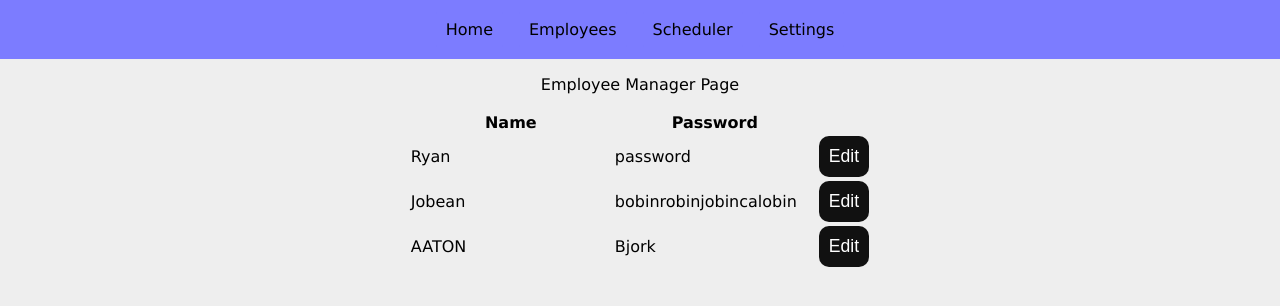
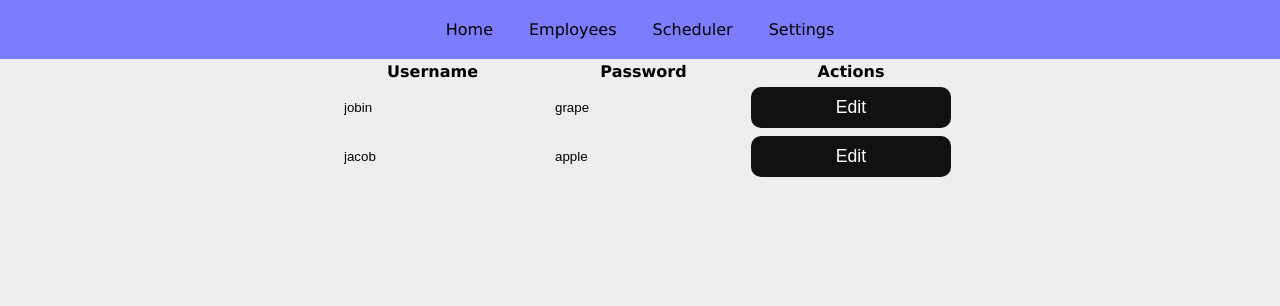
Before and after one commit to FloatingPointers/scheduler, a React (Create React App) app: page /mgr/employees in a window 1280 px wide. Shown: the top 306 px of the page. Built offline with nearby package versions, Linux system fonts and the light colour scheme.

Commit message:
Create employee manage functionality Co-authored-by: RyanA3 <alsobrooks.ryan@gmail.com> Co-authored-by: banana2244 <ashton22440@gmail.com> Rewrite employee management table for improved functionality and clarity.

```diff
--- a/package.json
+++ b/package.json
@@ -3,6 +3,10 @@
   "version": "0.1.0",
   "private": true,
   "dependencies": {
+    "@tanstack/react-table": "^8.9.2",
+    "@tanstack/solid-table": "^8.9.2",
+    "@tanstack/svelte-table": "^8.9.2",
+    "@tanstack/vue-table": "^8.9.2",
     "@testing-library/jest-dom": "^5.16.5",
     "@testing-library/react": "^13.4.0",
     "@testing-library/user-event": "^13.5.0",
--- a/src/pages/Manager/EmployeeManager.js
+++ b/src/pages/Manager/EmployeeManager.js
@@ -1,34 +1,128 @@
 import React from 'react';
-import { useState, useEffect } from 'react';
+import { useState } from 'react';
 import ManagerNavbar from '../../components/manager-components/ManagerNavbar';
 
-import '../../styles/manager.css';
-import EmployeeManagementRow from '../../components/manager-components/EmployeeManagementRow';
-import { isElementType } from '@testing-library/user-event/dist/utils';
+
+
 
 
 function EmployeeManager() {
 
-  const [employeeElements, setEmployeeElements] = useState([
-    { uuid: 1493123, name: "Ryan", password: "password" },
-    { uuid: 2930103, name: "Jobean", password: "bobinrobinjobincalobin" },
-    { uuid: 8008135, name: "AATON", password: "Bjork" }
+  const [intlEmployee, setIntlEmployee] = useState([
+    { id: 1, username: 'jobin', password: 'grape' },
+    { id: 2, username: 'jacob', password: 'apple' },
   ]);
 
-  //GET employees from database --> load into list --> construct individual components for editing each employee's settings in the table
+  const [employee, setEmployee] = useState(intlEmployee);
+
+  const handleUsernameChange = (id, event) => {
+    const newEmployee = employee.map((employee) => {
+      if (employee.id === id) {
+        return { ...employee, username: event.target.value };
+      }
+      return employee;
+    });
+    setEmployee(newEmployee);
+  };
+
+  const handlePasswordChange = (id, event) => {
+    const newEmployee = employee.map((employee) => {
+      if (employee.id === id) {
+        return { ...employee, password: event.target.value };
+      }
+      return employee;
+    });
+    setEmployee(newEmployee);
+  };
+
+  //Get database employee data using employee id
+  const getIntlEmployee = (id) => {
+    let found = null;
+    intlEmployee.forEach(element => {
+      if(element.id === id) {
+        found = element;
+      }
+    });
+    return found;
+  }
+
+  //Get current edited employee data
+  const getEmployee = (id) => {
+    let found = null;
+    employee.forEach(element => {
+      if(element.id === id) {
+        found = element;
+      }
+    });
+    return found;
+  }
 
 
+  const handleEditButton = (id, event) => {
 
-  function generateEmployeeContent() {
-
-    let content = [];
-    employeeElements.forEach(element => {
-      let append = ( <EmployeeManagementRow employeeInfo={element} /> );
-      content.push(append);
+    //Make text inputs visible
+    Array.from(document.getElementsByClassName(id + "-input")).forEach((input) => {
+      input.readOnly = false;
     });
 
-    return content;
+    //Hide edit button, make submit and cancel buttons visible
+    Array.from(document.getElementsByClassName(id + "-button")).forEach((button) => {
+      if(button.innerText === "Edit") {
+        button.hidden = true;
+      } else if (button.innerText === "Submit" || button.innerText === "Cancel") {
+        button.hidden = false;
+      }
+    });
 
+  }
+
+
+  const handleCancelButton = (id, event) => {
+
+    //Get initial employee data
+    let intlEmployeeValue = getIntlEmployee(id);
+
+    //Cancels edits, makes text inputs unusable
+    Array.from(document.getElementsByClassName(id + "-input")).forEach((input) => {
+
+      if(input.name === "username") input.value = intlEmployeeValue.username;
+      else if(input.name === "password") input.value = intlEmployeeValue.password;
+
+      input.readOnly = true;
+
+    });
+
+    //Hide cancel and submit buttons, show edit button
+    Array.from(document.getElementsByClassName(id + "-button")).forEach((button) => {
+
+      if(button.innerText === "Cancel" || button.innerText === "Submit") {
+        button.hidden = true;
+      } else if(button.innerText === "Edit") {
+        button.hidden = false;
+      }
+
+    });
+
+  }
+
+
+  const handleSubmitButton = (id, event) => {
+
+    //Submit edits, POST them
+    Array.from(document.getElementsByClassName(id + "-input")).forEach((input) => {
+      input.readOnly = true;
+    });
+
+    //show edit button
+    Array.from(document.getElementsByClassName(id + "-button")).forEach((button) => {
+
+      if(button.innerText === "Cancel" || button.innerText === "Submit") {
+        button.hidden = true;
+      } else if(button.innerText === "Edit") {
+        button.hidden = false;
+      }
+
+    });
   }
 
 
@@ -37,25 +131,57 @@
   return (
 
     <div className="manager-body">
+
       <ManagerNavbar />
-      <p>Employee Manager Page</p>
 
       <table>
         <thead>
           <tr>
-            <th>Name</th>
+            <th>Username</th>
             <th>Password</th>
+            <th>Actions</th>
           </tr>
         </thead>
         <tbody>
-          {generateEmployeeContent() /*employeeElements.map((info) => <EmployeeManagementRow employeeInfo={info} handleDeleteEmployee={handleDeleteEmployee} />)*/}
+          {employee.map((employee) => (
+            <tr key={employee.id}>
+              <td>
+                <input
+                  type="text"
+                  className={employee.id + "-input"}
+                  name="username"
+                  value={employee.username}
+                  onChange={(event) => handleUsernameChange(employee.id, event)}
+                  readOnly
+                />
+              </td>
+              <td>
+                <input
+                  type="text"
+                  className={employee.id + "-input"}
+                  name="password"
+                  value={employee.password}
+                  onChange={(event) => handlePasswordChange(employee.id, event)}
+                  readOnly
+                />
+              </td>
+              <td>
+                <button type="button" className={employee.id + "-button"} onClick={(event) => handleEditButton(employee.id, event)}>Edit</button>
+                <button type="button" className={employee.id + "-button"} onClick={(event) => handleCancelButton(employee.id, event)} hidden>Cancel</button>
+                <button type="button" className={employee.id + "-button"} onClick={(event) => handleSubmitButton(employee.id, event)} hidden>Submit</button>
+              </td>
+            </tr>
+          ))}
+
         </tbody>
+
       </table>
+    </div>
 
-    </div>
 
   );
 
-}
+};
+
 
 export default EmployeeManager;
--- a/src/pages/Manager/ManagerAccountSettings.js
+++ b/src/pages/Manager/ManagerAccountSettings.js
@@ -1,13 +1,14 @@
-import React, {useState, useEffect} from "react";
+import React, { useState, useEffect } from "react";
 import ManagerNavbar from '../../components/manager-components/ManagerNavbar';
-import ReactList from 'react-list';
 import { Virtuoso } from 'react-virtuoso';
+
 
 
 import '../../styles/manager.css';
 
-
 const daysOfWeek = ["Sunday", "Monday", "Tuesday", "Wednesday", "Thursday", "Friday", "Saturday"];
+const hourTimes = ["12:00 AM", "1:00 AM", "2:00 AM", "3:00 AM", "4:00 AM", "5:00 AM", "6:00 AM", "7:00 AM", "8:00 AM", "9:00 AM",
+"10:00 AM", "11:00 AM", "12:00 PM", "1:00 PM", "2:00 PM", "3:00 PM", "4:00 PM", "5:00 PM", "6:00 PM", "7:00 PM", "8:00 PM", "9:00 PM", "10:00 PM", "11:00 PM"]
 
 
 function ManagerAccountSettings() {
@@ -30,7 +31,7 @@
   });
 
   const handleChange = (event) => {
-        const {id, value} = event.target;
+    const { id, value } = event.target;
     setState({
       ...state,
       [id]: value
@@ -83,7 +84,7 @@
 
         <div className="label-input-combo">
           <label htmlFor="email">Email</label>
-                    <input id="email" name="email" type="email" value={state.email} onChange={handleChange}/>
+          <input id="email" name="email" type="email" value={state.email} onChange={handleChange} />
         </div>
 
         <div className="label-input-combo">
@@ -99,15 +100,27 @@
 
         <div className="label-input-combo">
           <label htmlFor="openTime">Open Time</label>
-                    <input id="openTime" name="openTime" type="text" value={state.openTime} onChange={handleChange}/>
+          <select id="openTime" name="openTime" type="text" value={state.openTime} onChange={handleChange} >
+            {hourTimes.map((hour) => (
+                <option key={hour} value={hour}>
+                    {hour}
+                </option>
+            ))}
+            </select>
         </div>
         <div className="label-input-combo">
           <label htmlFor="closeTime">Close Time</label>
-                    <input id="closeTime" name="closeTime" type="text" value={state.closeTime} onChange={handleChange}/>
+          <select id="closeTime" name="closeTime" type="text" value={state.closeTime} onChange={handleChange} >
+            {hourTimes.map((hour) => (
+                <option key={hour} value={hour}>
+                    {hour}
+                </option>
+            ))}
+            </select>
         </div>
 
 
-                <div>
+        <div classname="border">
           <h3>Manage Roles</h3>
           <Virtuoso
             style={{ height: '200px' }}
@@ -118,7 +131,6 @@
                   type="text"
 
                   onChange={(event) => handleChange(event, index)}
-                                    onBlur={handleSave}
                 />
                 {/* <button onClick={() => handleDelete(index)}>Delete Role</button> */}
               </div>
--- a/src/styles/manager.css
+++ b/src/styles/manager.css
@@ -26,9 +26,8 @@
         border: 1px solid var(--background-dark);
 
         font-size: 1em;
-        padding: 0px;
-        margin: 0px;
 
+        width: 500px;
         padding-left: 30px;
 
 }
@@ -54,3 +53,34 @@
     min-width: 200px;
 
 }
+
+input[type="text"] {
+
+    margin-bottom: 5px;
+
+}
+
+td > input[type="text"] {
+
+    margin: 5px;
+    border: none;
+    background-color: var(--background-light);
+
+}
+
+.editable-table-input {
+
+    margin: 5px;
+    border: 1px solid black;
+    background-color: var(--background-light-dim);
+
+}
+
+.border{
+    border: 1px solid black;
+}
+
+
+input[readonly]{
+    background-color: blue;
+}
```
Also changed, not shown: src/components/employee-components/Navbar.js (added, +20 -0 lines), src/pages/Manager/DeprecatedEmployeeManager.js (added, +60 -0 lines), src/components/manager-components/DeprecatedEmployeeManagementRow.js (renamed from src/components/manager-components/EmployeeManagementRow.js), src/data/constants.js (added), src/pages/Employee/EmployeeHome.js (added), 1 other file (tests, documents, lock files or other folders). Lines whose indentation alone changed are shown as unchanged.
